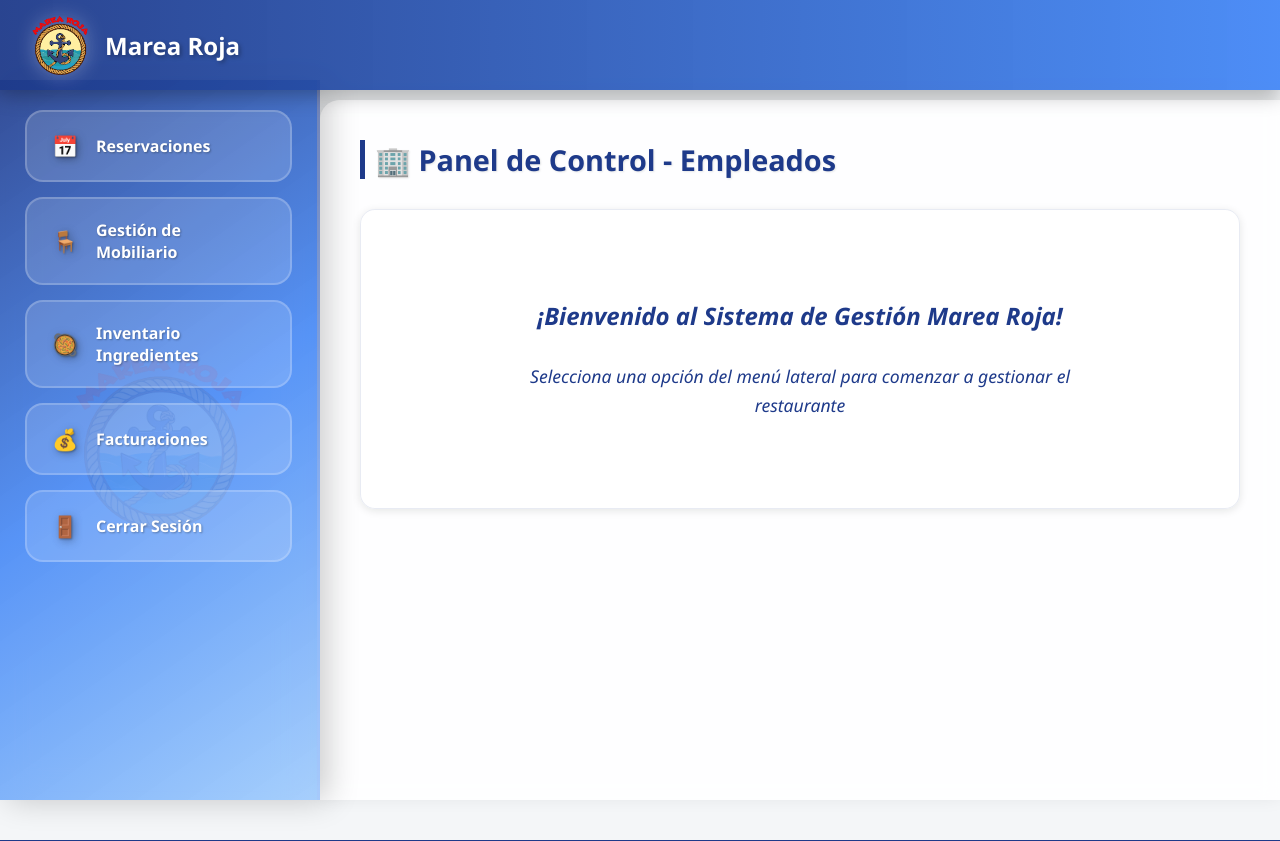
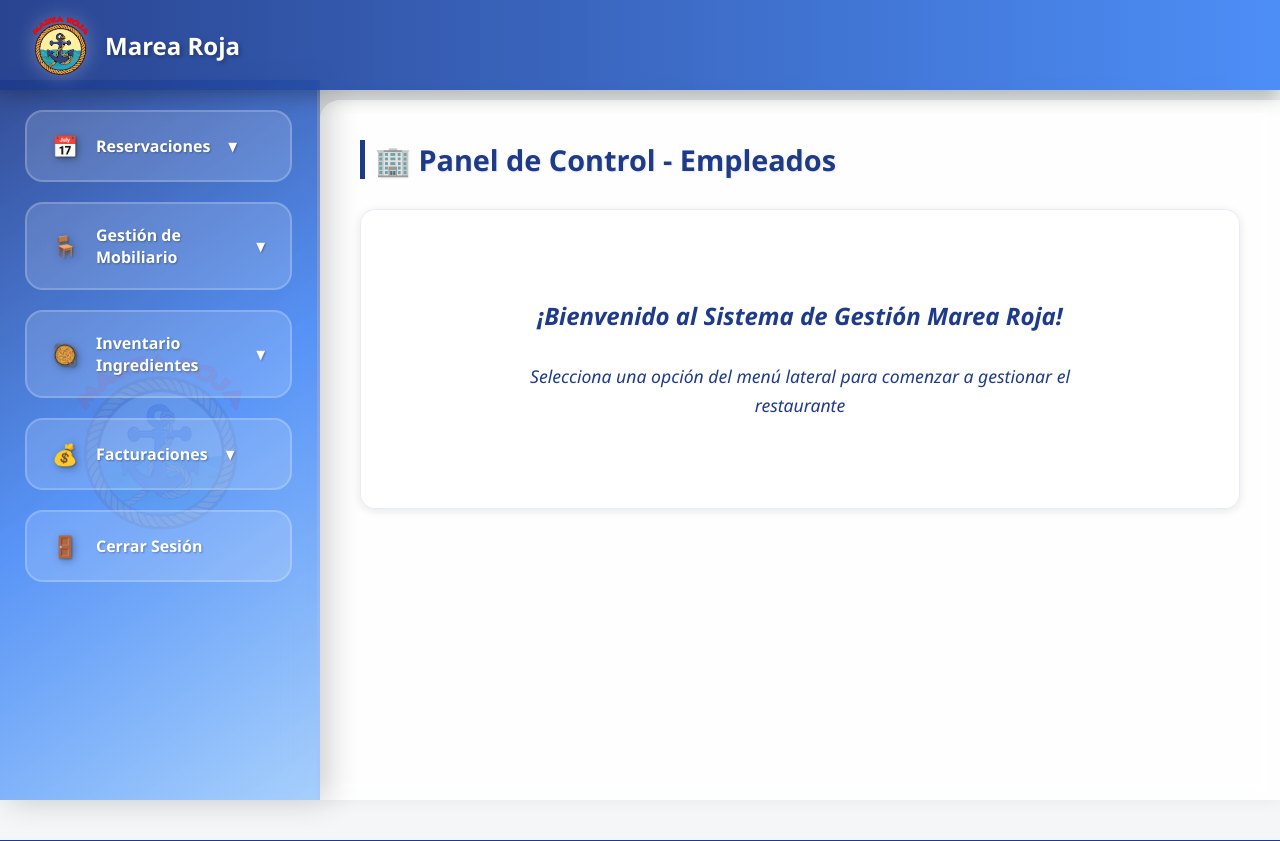
Before and after one commit to TepeuI/SistemaWebRestaurante, a PHP site: page /HTML/menu_empleados.html in a window 1280 px wide. Shown: the top 841 px of the page. Run offline with PHP 8.4, Linux system fonts and the light colour scheme.

Commit message:
submenus

```diff
--- a/HTML/menu_empleados.html
+++ b/HTML/menu_empleados.html
@@ -16,10 +16,38 @@
 
     <div class="sidebar-empleados">
         <ul>
-            <li><a href="Reservaciones.html"><span>📅</span> Reservaciones</a></li>
-            <li><a href="menu_menu.html"><span>🪑</span> Gestión de Mobiliario</a></li>
-            <li><a href="Gestion_Inventario_Ingredientes.html"><span>🥘</span> Inventario Ingredientes</a></li>
-            <li><a href="Facturacion_Ventas.html"><span>💰</span> Facturaciones</a></li>
+            <li>
+                <a href="#" class="submenu-toggle"><span>📅</span> Reservaciones</a>
+                <ul class="submenu">
+                <!--- sub paginas de Reservaciones --->
+                </ul>
+            </li>
+
+            <li>
+                <a href="#" class="submenu-toggle"><span>🪑</span> Gestión de Mobiliario</a>
+                <ul class="submenu">
+                    <!--- sub paginas de Gestión de Mobiliario --->
+                </ul>
+            </li>
+
+            <li>
+                <a href="#" class="submenu-toggle"><span>🥘</span> Inventario Ingredientes</a>
+                <ul class="submenu">
+                  <!--- sub paginas de Inventario Ingredientes --->
+                  <li><a href="gestion_ingrediente.html">Gestion de Ingrediente</a></li>
+                  <li><a href="stock_ingredientes.html">Compra de Ingredientes</a></li>
+                </ul>
+            </li>
+
+            <li>
+                <a href="#" class="submenu-toggle"><span>💰</span> Facturaciones</a>
+                <ul class="submenu">
+                    <li><a href="nueva_factura.html">Nueva Factura</a></li>
+                    <li><a href="historial_ventas.html">Historial de Ventas</a></li>
+                    <li><a href="reportes.html">Reportes</a></li>
+                </ul>
+            </li>
+
             <li><a href="login.html"><span>🚪</span> Cerrar Sesión</a></li>
         </ul>
     </div>
@@ -35,5 +63,6 @@
     <footer>
         &copy; 2025 Marea Roja - Sistema de Gestión
     </footer>
+    <script src="../javascript/submenu.js"></script>
 </body>
 </html>
--- a/css/diseñoMenuEmpleados.css
+++ b/css/diseñoMenuEmpleados.css
@@ -84,6 +84,7 @@ header h1 img:hover {
     transform: translateX(-20px);
     opacity: 0;
     animation: slideInLeft 0.6s ease forwards;
+    position: relative;
 }
 
 .sidebar-empleados ul li:nth-child(1) { animation-delay: 0.2s; }
@@ -147,6 +148,56 @@ header h1 img:hover {
     transform: scale(1.2) rotate(15deg);
 }
 
+/* === SUBMENU STYLES === */
+.sidebar-empleados ul li .submenu {
+    max-height: 0;
+    overflow: hidden;
+    transition: max-height 0.3s ease;
+    background: rgba(0,0,0,0.1);
+    border-radius: 0 0 12px 12px;
+    margin-top: 5px;
+    padding: 0;
+}
+
+.sidebar-empleados ul li.active .submenu {
+    max-height: 200px;
+    padding: 10px 0;
+}
+
+.sidebar-empleados ul li .submenu li {
+    margin: 0;
+    padding: 0;
+    animation: none;
+    transform: none;
+    opacity: 1;
+}
+
+.sidebar-empleados ul li .submenu li a {
+    padding: 12px 20px 12px 50px;
+    font-size: 0.9rem;
+    background: transparent;
+    border: none;
+    backdrop-filter: none;
+    margin: 2px 0;
+}
+
+.sidebar-empleados ul li .submenu li a:hover {
+    background: rgba(255,255,255,0.2);
+    transform: translateX(10px);
+    box-shadow: none;
+}
+
+.submenu-toggle::after {
+    content: '▼';
+    float: right;
+    font-size: 0.8em;
+    transition: transform 0.3s ease;
+}
+
+.submenu-toggle.active::after {
+    transform: rotate(180deg);
+}
+
 /* === CONTENEDOR PRINCIPAL === */
 .container {
     margin-left: 320px;
--- /dev/null
+++ b/javascript/submenu.js
@@ -0,0 +1,27 @@
+document.addEventListener('DOMContentLoaded', function() {
+    const submenuToggles = document.querySelectorAll('.submenu-toggle');
+
+    submenuToggles.forEach(toggle => {
+        toggle.addEventListener('click', function(e) {
+            e.preventDefault();
+
+            const parentLi = this.parentElement;
+            const isActive = parentLi.classList.contains('active');
+
+            // Cerrar todos los submenús
+            document.querySelectorAll('.sidebar-empleados li').forEach(li => {
+                li.classList.remove('active');
+            });
+
+            document.querySelectorAll('.submenu-toggle').forEach(t => {
+                t.classList.remove('active');
+            });
+
+            // Si no estaba activo, abrirlo
+            if (!isActive) {
+                parentLi.classList.add('active');
+                this.classList.add('active');
+            }
+        });
+    });
+});
```
